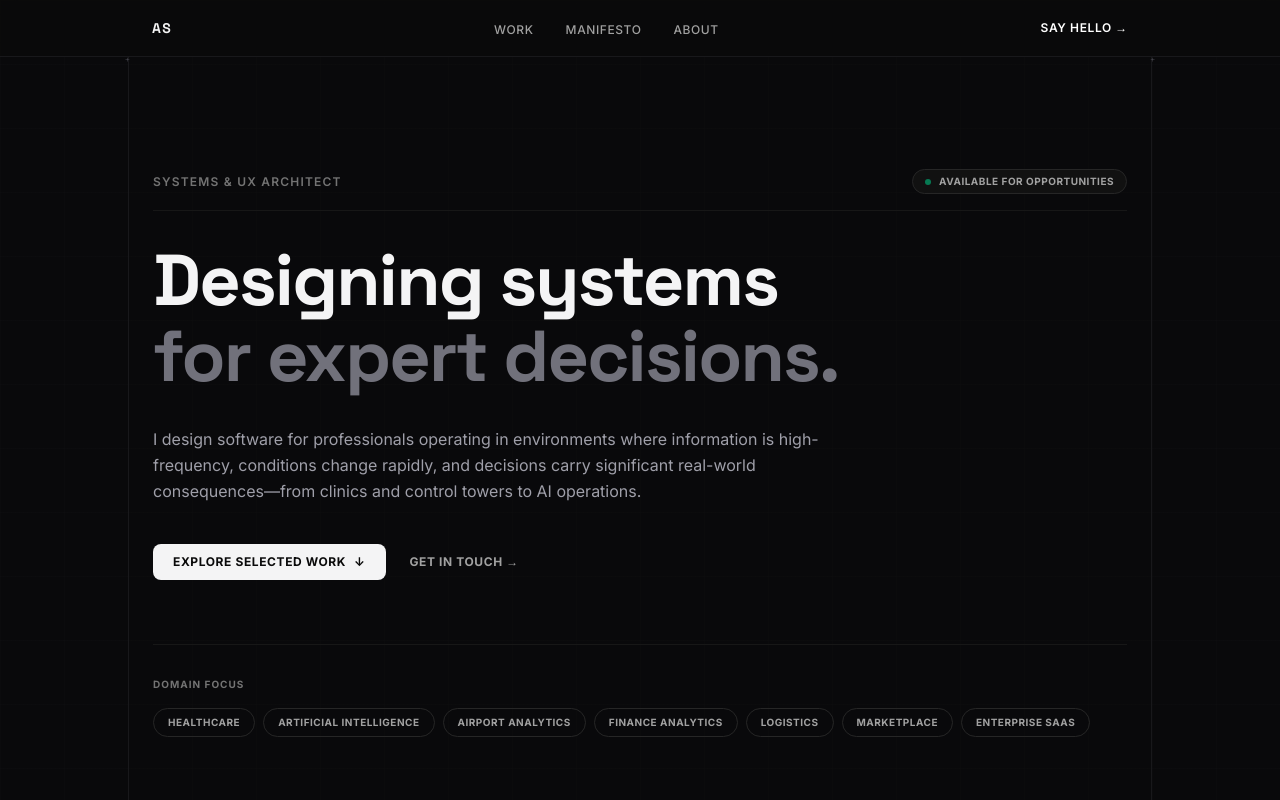
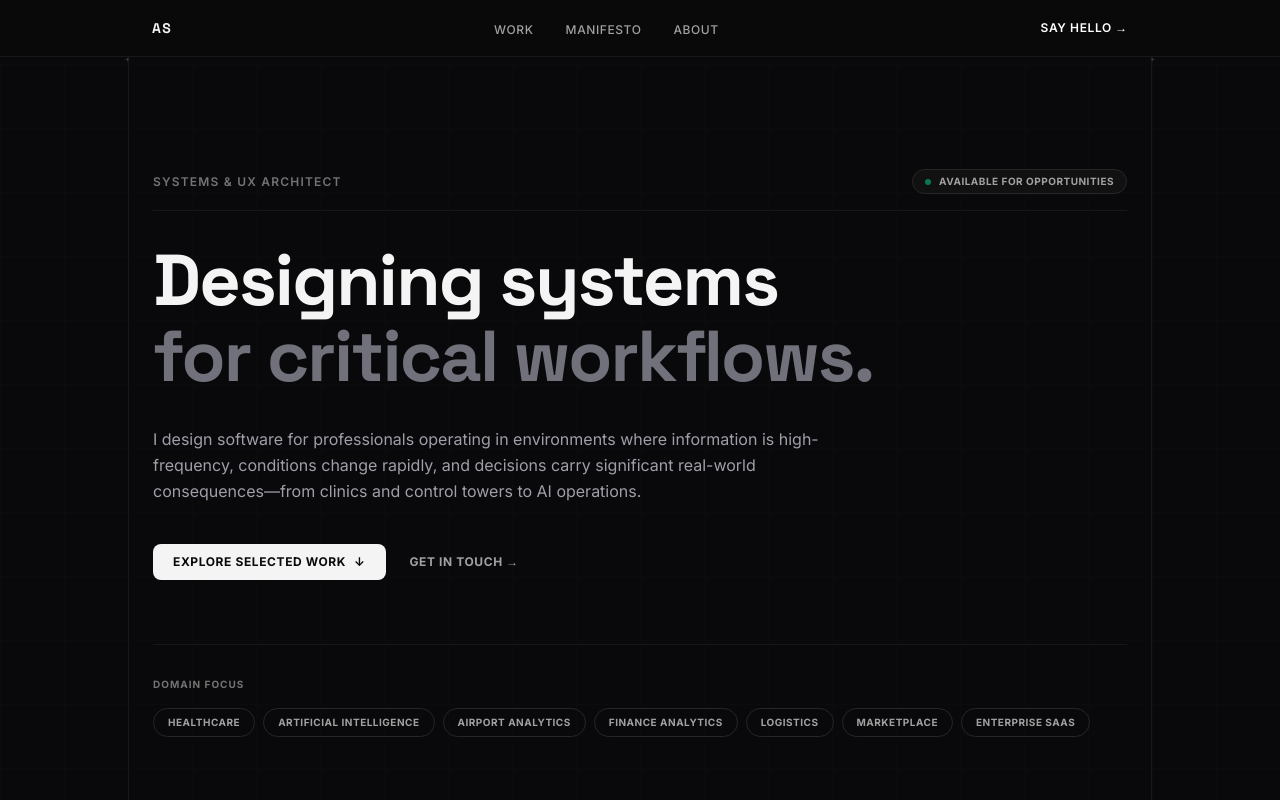
Before and after one commit to asidhiqe/asidhiqe.github.io, a Next.js app: page / in a window 1280 px wide. Shown: the top 800 px of the page. Built offline with nearby package versions, Linux system fonts and the light colour scheme.

Commit message:
feat(hero): add zero-layout-shift typewriter animation to hero text

```diff
--- a/components/sections/Hero.tsx
+++ b/components/sections/Hero.tsx
@@ -1,5 +1,6 @@
 import Link from "next/link";
 import IndustryChips from "./IndustryChips";
+import { Typewriter } from "../ui";
 
 /**
  * Hero — homepage above-the-fold landing section.
@@ -58,7 +59,7 @@ export default function Hero() {
             className="font-display leading-[1.05] text-5xl font-bold tracking-tight text-zinc-500 md:text-6xl lg:text-7xl"
             aria-label="for expert decisions."
           >
-            for expert decisions.
+            for <Typewriter />
           </p>
         </div>
 
--- /dev/null
+++ b/components/ui/Typewriter.tsx
@@ -0,0 +1,87 @@
+"use client";
+
+import { useState, useEffect } from "react";
+
+const PHRASES = [
+  "expert decisions.",
+  "critical workflows.",
+  "high-stakes operations.",
+  "human-AI collaboration.",
+];
+
+export default function Typewriter() {
+  const [currentPhraseIndex, setCurrentPhraseIndex] = useState(0);
+  const [displayedText, setDisplayedText] = useState(PHRASES[0]);
+  const [isDeleting, setIsDeleting] = useState(false);
+  const [isWaiting, setIsWaiting] = useState(false);
+
+  useEffect(() => {
+    let timer: NodeJS.Timeout;
+    const fullPhrase = PHRASES[currentPhraseIndex];
+
+    if (isWaiting) {
+      const pauseDuration = isDeleting ? 400 : 2500;
+      timer = setTimeout(() => {
+        setIsWaiting(false);
+        if (isDeleting) {
+          setCurrentPhraseIndex((prev) => (prev + 1) % PHRASES.length);
+          setIsDeleting(false);
+        } else {
+          setIsDeleting(true);
+        }
+      }, pauseDuration);
+    } else {
+      const tick = () => {
+        if (isDeleting) {
+          if (displayedText.length > 0) {
+            setDisplayedText((prev) => prev.slice(0, -1));
+          } else {
+            setIsWaiting(true);
+          }
+        } else {
+          if (displayedText.length < fullPhrase.length) {
+            const nextChar = fullPhrase[displayedText.length];
+            setDisplayedText((prev) => prev + nextChar);
+          } else {
+            setIsWaiting(true);
+          }
+        }
+      };
+
+      const typingSpeed = 80;
+      const deletingSpeed = 40;
+      const jitter = isDeleting ? 0 : Math.random() * 40 - 20;
+      const delay = Math.max(25, (isDeleting ? deletingSpeed : typingSpeed) + jitter);
+
+      timer = setTimeout(tick, delay);
+    }
+
+    return () => clearTimeout(timer);
+  }, [displayedText, isDeleting, isWaiting, currentPhraseIndex]);
+
+  return (
+    <span className="relative inline-block align-top">
+      {/* Hidden placeholder to reserve space and prevent layout shifts */}
+      <span className="invisible pointer-events-none select-none block" aria-hidden="true">
+        human-AI collaboration.
+      </span>
+      {/* Active typewriter animation */}
+      <span className="absolute top-0 left-0 w-full block">
+        <span>{displayedText}</span>
+        <span
+          className="ml-1.5 inline-block w-[3px] h-[0.85em] bg-zinc-500 cursor-blink align-baseline"
+          style={{ verticalAlign: "-0.05em" }}
+        />
+      </span>
+      <style jsx global>{`
+        @keyframes typewriter-blink {
+          0%, 100% { opacity: 1; }
+          50% { opacity: 0; }
+        }
+        .cursor-blink {
+          animation: typewriter-blink 1s step-end infinite;
+        }
+      `}</style>
+    </span>
+  );
+}
--- a/components/ui/index.ts
+++ b/components/ui/index.ts
@@ -1,4 +1,3 @@
 // Primitive UI components barrel export
 // Add exports here as UI primitives are created.
-// Example: export { default as Button } from './Button';
-// Example: export { default as Tag } from './Tag';
+export { default as Typewriter } from "./Typewriter";
```
